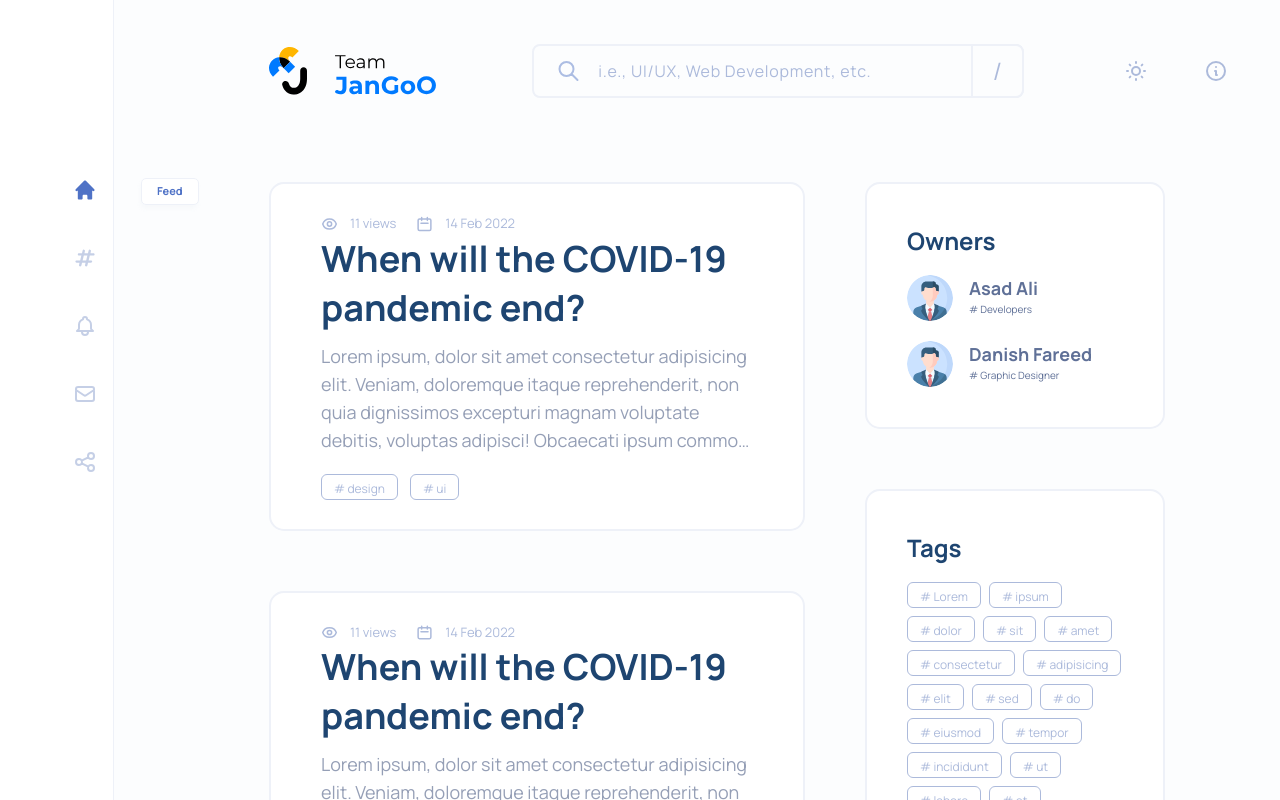
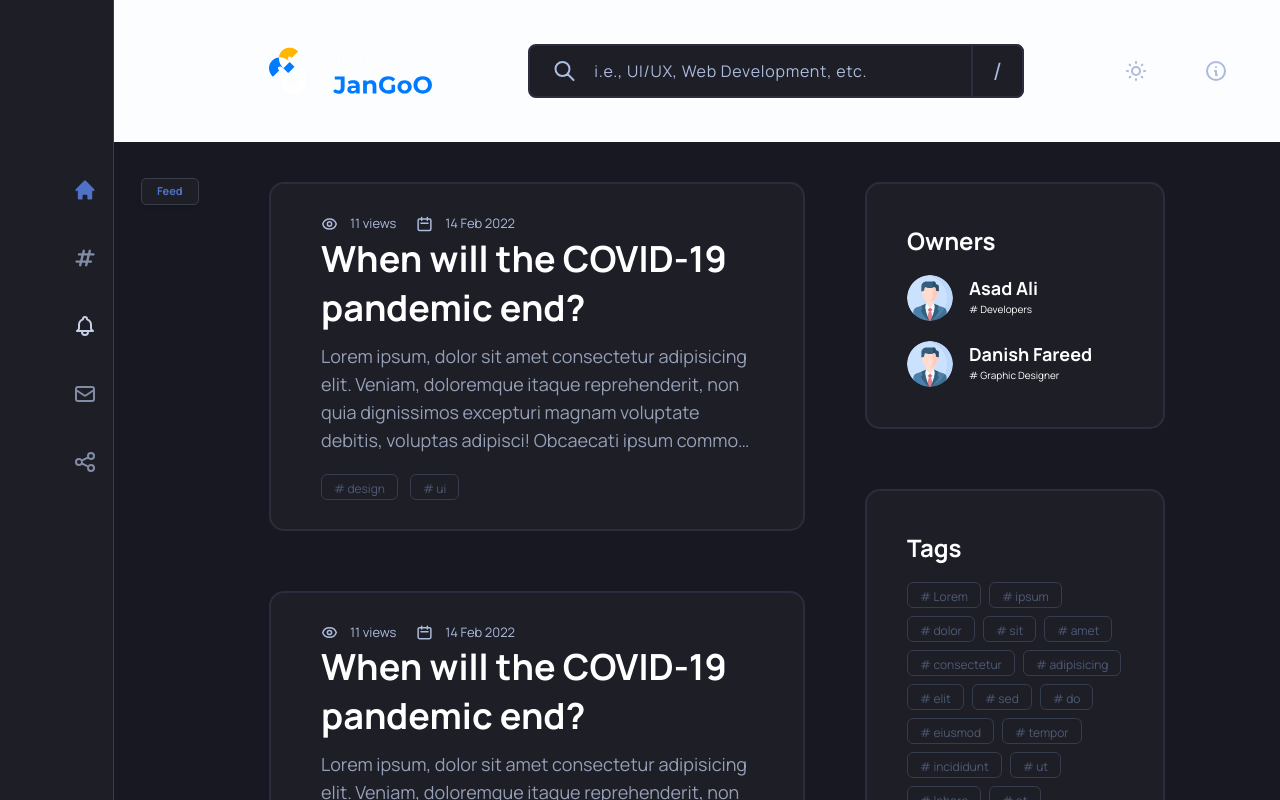
Before and after one commit to TeamJanGoO/open-blog, a Vue app: page / in a window 1280 px wide. Both pictures are taken after a click on the element 1136 px from the left and 71 px from the top of the page. Shown: the top 800 px of the page. Built offline with nearby package versions, Linux system fonts and the light colour scheme.

Commit message:
added dark theme

```diff
--- a/index.html
+++ b/index.html
@@ -6,7 +6,7 @@
     <meta name="viewport" content="width=device-width, initial-scale=1.0" />
     <title>Team JanGoO Blog</title>
   </head>
-  <body class="font-manrope bg-[#FCFDFE]">
+  <body class="font-manrope">
     <div id="app"></div>
     <script type="module" src="/src/main.ts"></script>
   </body>
--- a/src/App.vue
+++ b/src/App.vue
@@ -4,6 +4,7 @@ import MySidebar from './components/MySidebar.vue'
 import MyTopbar from './components/MyTopbar.vue'
 
 import { useMobileSidebarStore } from './stores/mobileSidebarStore'
+import { useThemeStore } from './stores/themeStore'
 
 window.addEventListener('resize', () => {
   useMobileSidebarStore().isVisible = false
@@ -11,7 +12,7 @@ window.addEventListener('resize', () => {
 </script>
 
 <template>
-  <div class="overflow-hidden">
+  <div class="overflow-hidden" :class="{ 'bg-[#FCFDFE]': useThemeStore().theme === 'light', 'bg-[#171821]': useThemeStore().theme === 'dark' }">
     <MyTopbar />
     <MySidebar />
     <div
--- a/src/components/MyBlogPostCard.vue
+++ b/src/components/MyBlogPostCard.vue
@@ -1,10 +1,12 @@
 <script setup lang="ts">
-import MyTagBadge from "./sub-components/MyTagBadge.vue";
+import MyTagBadge from "./sub-components/MyTagBadge.vue"
+import { useThemeStore } from "@/stores/themeStore"
 
 </script>
 
 <template>
-    <div class="w-full rounded-[15px] border-2 border-[#EEF1F8] bg-white pt-[30px] pb-[29px] px-[50px] flex flex-col">
+    <div class="transition-all duration-300 w-full rounded-[15px] border-2 pt-[30px] pb-[29px] px-[50px] flex flex-col"
+    :class="{ 'border-[#EEF1F8] bg-white': useThemeStore().theme === 'light', 'border-[#2A2D3D] bg-[#1D1E26]': useThemeStore().theme === 'dark' }">
         <div class="flex gap-5">
             <div class="flex gap-3">
                 <img src="@/assets/icons/eye.svg" alt="Eye SVG">
@@ -16,7 +18,8 @@ import MyTagBadge from "./sub-components/MyTagBadge.vue";
             </div>
         </div>
         <div class="mb-[10px]">
-            <h1 class="text-[#1E4571] text-[24px] lg:text-[36px] font-bold my-3 lg:my-0 leading-[28px] lg:leading-[49px]">When will the COVID-19 pandemic end?</h1>
+            <h1 class="transition-all duration-300 text-[24px] lg:text-[36px] font-bold my-3 lg:my-0 leading-[28px] lg:leading-[49px]"
+            :class="{ 'text-[#1E4571]': useThemeStore().theme === 'light', 'text-white': useThemeStore().theme === 'dark' }">When will the COVID-19 pandemic end?</h1>
         </div>
         <div class="mb-[20px]">
             <p class="text-[#959FB6] text-[18px] leading-[28px] line-clamp-4">
--- a/src/components/MyMobileSidebar.vue
+++ b/src/components/MyMobileSidebar.vue
@@ -7,21 +7,25 @@ import ShareIcon from '../assets/icons/ShareIcon.vue'
 import InfoIcon from '../assets/icons/InfoIcon.vue'
 import MyButton from './sub-components/MyButton.vue'
 import MyProfileBadge from './sub-components/MyProfileBadge.vue'
+
+import { useThemeStore } from '@/stores/themeStore'
 </script>
 
 <template>
-    <div class="w-full h-full pl-[40px] py-[40px] flex justify-center items-center">
+    <div class="transition-all duration-300 w-full h-full pl-[40px] py-[40px] flex justify-center items-center"
+    :class="{ 'bg-white': useThemeStore().theme === 'light', 'bg-[#1D1E26]': useThemeStore().theme === 'dark' }">
         <div class="h-full w-full flex flex-col justify-between">
             <div class="flex flex-col items-start gap-14">
                 <div>
-                    <img class="w-full h-[32px]" src="@/assets/logo.svg" alt="Team JanGoO Blog Logo SVG">
+                    <img v-if="useThemeStore().theme === 'light'" class="w-full h-[32px]" src="@/assets/logo-light.svg" alt="Team JanGoO Blog Logo Light SVG">
+                    <img v-else class="w-full h-[32px]" src="@/assets/logo-dark.svg" alt="Team JanGoO Blog Logo Dark SVG">
                 </div>
                 <div class="flex flex-col w-full">
                     <div class="w-full flex gap-[29px] items-center">
                         <div>
                             <FeedIcon />
                         </div>
-                        <div class="border-b-[1px] border-[#EEF1F8] py-[18px] flex-grow">
+                        <div class="transition-all duration-300 border-b-[1px] py-[18px] flex-grow" :class="{ 'border-[#EEF1F8]': useThemeStore().theme === 'light', 'border-[#ffffff04]': useThemeStore().theme === 'dark' }">
                             <a class="text-[14px] text-[#4F72C6] font-bold" href="#">Feed</a>
                         </div>
                     </div>
@@ -29,7 +33,7 @@ import MyProfileBadge from './sub-components/MyProfileBadge.vue'
                         <div>
                             <HashIcon />
                         </div>
-                        <div class="border-b-[1px] border-[#EEF1F8] py-[18px] flex-grow">
+                        <div class="transition-all duration-300 border-b-[1px] py-[18px] flex-grow" :class="{ 'border-[#EEF1F8]': useThemeStore().theme === 'light', 'border-[#ffffff04]': useThemeStore().theme === 'dark' }">
                             <a class="text-[14px] text-[#4F72C6] font-bold" href="#">Topics</a>
                         </div>
                     </div>
@@ -37,7 +41,7 @@ import MyProfileBadge from './sub-components/MyProfileBadge.vue'
                         <div>
                             <BellIcon />
                         </div>
-                        <div class="border-b-[1px] border-[#EEF1F8] py-[18px] flex-grow">
+                        <div class="transition-all duration-300 border-b-[1px] py-[18px] flex-grow" :class="{ 'border-[#EEF1F8]': useThemeStore().theme === 'light', 'border-[#ffffff04]': useThemeStore().theme === 'dark' }">
                             <a class="text-[14px] text-[#4F72C6] font-bold" href="#">Subscribe</a>
                         </div>
                     </div>
@@ -45,7 +49,7 @@ import MyProfileBadge from './sub-components/MyProfileBadge.vue'
                         <div>
                             <MailIcon />
                         </div>
-                        <div class="border-b-[1px] border-[#EEF1F8] py-[18px] flex-grow">
+                        <div class="transition-all duration-300 border-b-[1px] py-[18px] flex-grow" :class="{ 'border-[#EEF1F8]': useThemeStore().theme === 'light', 'border-[#ffffff04]': useThemeStore().theme === 'dark' }">
                             <a class="text-[14px] text-[#4F72C6] font-bold whitespace-nowrap" href="#">Contact Us</a>
                         </div>
                     </div>
@@ -53,7 +57,7 @@ import MyProfileBadge from './sub-components/MyProfileBadge.vue'
                         <div>
                             <ShareIcon />
                         </div>
-                        <div class="border-b-[1px] border-[#EEF1F8] py-[18px] flex-grow">
+                        <div class="transition-all duration-300 border-b-[1px] py-[18px] flex-grow" :class="{ 'border-[#EEF1F8]': useThemeStore().theme === 'light', 'border-[#ffffff04]': useThemeStore().theme === 'dark' }">
                             <a class="text-[14px] text-[#4F72C6] font-bold" href="#">Share</a>
                         </div>
                     </div>
--- a/src/components/MySidebar.vue
+++ b/src/components/MySidebar.vue
@@ -2,11 +2,13 @@
 import MySidenav from "./sub-components/MySidenav.vue"
 import MyMobileSidebar from './MyMobileSidebar.vue'
 import { useMobileSidebarStore } from '@/stores/mobileSidebarStore'
+import { useThemeStore } from '@/stores/themeStore'
 </script>
 
 <template>
     <div
-        class="hidden fixed top-0 left-0 w-[114px] h-screen bg-white pt-[162px] lg:flex md:justify-end border-r-[1px] border-[#ACBADB33]"
+        class="transition-all duration-300 hidden fixed top-0 left-0 w-[114px] h-screen pt-[162px] lg:flex md:justify-end border-r-[1px] border-[#ACBADB33]"
+        :class="{ 'bg-white': useThemeStore().theme === 'light', 'bg-[#1D1E26]': useThemeStore().theme === 'dark' }"
     >
         <MySidenav />
     </div>
--- a/src/components/MyTopbar.vue
+++ b/src/components/MyTopbar.vue
@@ -4,6 +4,7 @@ import ThemeIcon from '../assets/icons/ThemeIcon.vue'
 import InfoIcon from '../assets/icons/InfoIcon.vue'
 
 import { useMobileSidebarStore } from '@/stores/mobileSidebarStore'
+import { useThemeStore } from '@/stores/themeStore'
 
 import { ref } from 'vue'
 
@@ -11,6 +12,7 @@ const theme = ref('light')
 const scrolled = ref(false)
 
 const toggleTheme = () => {
+    useThemeStore().toggleTheme()
     if (theme.value === 'light') {
         theme.value = 'dark'
     } else {
@@ -29,8 +31,8 @@ window.addEventListener('scroll', () => {
 
 <template>
     <div
-        class="transition-all duration-500 md:fixed md:top-0 md:left-0 pl-[20px] lg:pl-[160px] xl:pl-[269px] pr-[20px] lg:pr-[48px] w-full h-[100px] md:h-[142px] flex gap-x-12 xl:gap-x-24 justify-between items-center bg-[#FCFDFE]"
-        :class="{ 'shadow-xl shadow-gray-100/50': scrolled }"
+        class="transition-all duration-300 md:fixed md:top-0 md:left-0 pl-[20px] lg:pl-[160px] xl:pl-[269px] pr-[20px] lg:pr-[48px] w-full h-[100px] md:h-[142px] flex gap-x-12 xl:gap-x-24 justify-between items-center bg-[#FCFDFE]"
+        :class="{ 'shadow-xl shadow-gray-100/50': scrolled && useThemeStore().theme === 'light', 'bg-[#FCFDFE]': useThemeStore().theme === 'light', 'bg-[#171821]': useThemeStore().theme === 'dark' }"
     >
         <div class="flex justify-center items-center gap-x-[20px] md:gap-x-[48px]">
             <svg
@@ -62,20 +64,31 @@ window.addEventListener('scroll', () => {
                     fill-opacity="0.7"
                 />
             </svg>
-            <img
-                class="transition-all duration-500 w-full h-[30px] md:h-[48px]"
-                src="@/assets/logo.svg"
-                alt="Team JanGoO Logo SVG"
-            />
+            <TransitionGroup name="fade">
+                <img
+                    v-if="useThemeStore().theme === 'light'"
+                    class="transition-all duration-500 w-full h-[30px] md:h-[48px]"
+                    src="@/assets/logo-light.svg"
+                    alt="Team JanGoO Logo Light SVG"
+                />
+                <img
+                    v-else
+                    class="transition-all duration-500 w-full h-[30px] md:h-[48px]"
+                    src="@/assets/logo-dark.svg"
+                    alt="Team JanGoO Logo Dark SVG"
+                />
+            </TransitionGroup>
         </div>
         <div class="hidden lg:block flex-1">
             <MySearchbox />
         </div>
         <div class="flex gap-x-6 md:gap-x-12">
-            <div @click="toggleTheme" class="p-1 rounded-full hover:bg-gray-100 cursor-pointer">
+            <div @click="toggleTheme" class="transition-all duration-300 p-1 rounded-full cursor-pointer"
+             :class="{ 'hover:bg-gray-100': useThemeStore().theme === 'light', 'hover:bg-[#171821]': useThemeStore().theme === 'dark' }">
                 <ThemeIcon :theme="theme" />
             </div>
-            <div class="hidden lg:block p-1 rounded-full hover:bg-gray-100 cursor-pointer">
+            <div class="transition-all duration-300 hidden lg:block p-1 rounded-full cursor-pointer"
+            :class="{ 'hover:bg-gray-100': useThemeStore().theme === 'light', 'hover:bg-[#171821]': useThemeStore().theme === 'dark' }">
                 <InfoIcon />
             </div>
         </div>
--- a/src/components/sub-components/MyProfileBadge.vue
+++ b/src/components/sub-components/MyProfileBadge.vue
@@ -1,4 +1,6 @@
 <script setup lang="ts">
+import { useThemeStore } from '@/stores/themeStore'
+
 const props = defineProps({
     img: {
         type: String,
@@ -22,8 +24,10 @@ const props = defineProps({
             <img class="rounded-full w-[46px] h-[46px]" :src="props.img" :alt="props.name">
         </div>
         <div class="flex flex-col">
-            <span class="text-[18px] text-[#5F7097] font-bold whitespace-nowrap">{{ props.name }}</span>
-            <span class="text-[10px] text-[#5F7097] whitespace-nowrap"># {{ props.tag }}</span>
+            <span class="text-[18px] font-bold whitespace-nowrap"
+            :class="{ 'text-[#5F7097]': useThemeStore().theme === 'light', 'text-white': useThemeStore().theme === 'dark' }">{{ props.name }}</span>
+            <span class="text-[10px] text-[#5F7097] whitespace-nowrap"
+            :class="{ 'text-[#5F7097]': useThemeStore().theme === 'light', 'text-white': useThemeStore().theme === 'dark' }"># {{ props.tag }}</span>
         </div>
     </div>
 </template>
--- a/src/components/sub-components/MySearchbox.vue
+++ b/src/components/sub-components/MySearchbox.vue
@@ -1,5 +1,7 @@
 <script setup lang="ts">
 import { ref, onMounted } from 'vue'
+
+import { useThemeStore } from '@/stores/themeStore'
 
 const input: any = ref(null)
 
@@ -36,7 +38,8 @@ onMounted(() => {
         </div>
         <input
             ref="input"
-            class="transition-all duration-300 bg-transparent focus:bg-white hover:bg-white placeholder-[#ACBADB] text-[#ACBADB] tracking-[0.75px] pl-16 w-full h-full border-2 border-[#EEF1F8] focus:border-[#EEF1F8] focus:ring-0 focus:ring-[#EEF1F8] focus:shadow-xl focus:shadow-gray-200/50 rounded-lg focus:outline-none"
+            class="transition-all duration-300 delay-300 tracking-[0.75px] pl-16 w-full h-full border-2 rounded-lg focus:outline-none"
+            :class="{ 'bg-transparent focus:bg-white hover:bg-white placeholder-[#ACBADB] text-[#ACBADB] border-[#EEF1F8] focus:border-[#EEF1F8] focus:ring-0 focus:ring-[#EEF1F8] focus:shadow-xl focus:shadow-gray-200/50': useThemeStore().theme === 'light', 'bg-[#1D1E26] focus:bg-[#171821] hover:bg-[#171821] placeholder-[#ACBADB] text-[#ACBADB] border-[#2A2D3D]': useThemeStore().theme === 'dark' }"
             type="text"
             id="search"
             name="search"
@@ -45,7 +48,8 @@ onMounted(() => {
             placeholder="i.e., UI/UX, Web Development, etc."
         />
         <div
-            class="absolute top-0 bottom-0 right-0 flex justify-center items-center px-5 h-full rounded-tr-lg rounded-br-lg border-2 border-[#EEF1F8] bg-[#FCFDFE] text-[#ACBADB] text-2xl"
+            class="transition-all duration-300 delay-300 absolute top-0 bottom-0 right-0 flex justify-center items-center px-5 h-full rounded-tr-lg rounded-br-lg border-2 text-[#ACBADB] text-2xl"
+            :class="{ 'border-[#EEF1F8] bg-[#FCFDFE]': useThemeStore().theme === 'light', 'border-[#2A2D3D] bg-[#1D1E26]': useThemeStore().theme === 'dark' }"
         >/</div>
     </div>
 </template>
--- a/src/components/sub-components/MySidenav.vue
+++ b/src/components/sub-components/MySidenav.vue
@@ -6,6 +6,7 @@ import MailIcon from '@/assets/icons/MailIcon.vue'
 import ShareIcon from '@/assets/icons/ShareIcon.vue'
 
 import { ref } from 'vue'
+import { useThemeStore } from '@/stores/themeStore'
 
 const states = ref(['active', 'default', 'default', 'default', 'default'])
 
@@ -41,7 +42,7 @@ const clickActivate = (i: number) => {
             :class="{ 'activated': states[0] === 'active' }"
         >
             <FeedIcon :state="states[0]" />
-            <span class="tooltiptext top-0 mt-2 py-[4px] px-[15px]">Feed</span>
+            <span class="transition-all duration-300 tooltiptext top-0 mt-2 py-[4px] px-[15px]" :class="{ 'bg-white border-[1px] border-[#EEF1F8] [box-shadow:-1px_4px_4px_0px_#9CAACC0D]': useThemeStore().theme === 'light', 'bg-[#1D1E26] border-[1px] border-[#3A3D4A] [box-shadow:-1px_4px_4px_rgba(0,0,0,0.05)]': useThemeStore().theme === 'dark' }">Feed</span>
         </div>
         <div
             @mouseenter="hoverActivate(1)"
@@ -51,7 +52,7 @@ const clickActivate = (i: number) => {
             :class="{ 'activated': states[1] === 'active' }"
         >
             <HashIcon :state="states[1]" />
-            <span class="tooltiptext top-0 mt-2 py-[4px] px-[15px]">Topics</span>
+            <span class="transition-all duration-300 tooltiptext top-0 mt-2 py-[4px] px-[15px]" :class="{ 'bg-white border-[1px] border-[#EEF1F8] [box-shadow:-1px_4px_4px_0px_#9CAACC0D]': useThemeStore().theme === 'light', 'bg-[#1D1E26] border-[1px] border-[#3A3D4A] [box-shadow:-1px_4px_4px_rgba(0,0,0,0.05)]': useThemeStore().theme === 'dark' }">Topics</span>
         </div>
         <div
             @mouseenter="hoverActivate(2)"
@@ -61,7 +62,7 @@ const clickActivate = (i: number) => {
             :class="{ 'activated': states[2] === 'active' }"
         >
             <BellIcon :state="states[2]" />
-            <span class="tooltiptext top-0 mt-2 py-[4px] px-[15px]">Subscribe</span>
+            <span class="transition-all duration-300 tooltiptext top-0 mt-2 py-[4px] px-[15px]" :class="{ 'bg-white border-[1px] border-[#EEF1F8] [box-shadow:-1px_4px_4px_0px_#9CAACC0D]': useThemeStore().theme === 'light', 'bg-[#1D1E26] border-[1px] border-[#3A3D4A] [box-shadow:-1px_4px_4px_rgba(0,0,0,0.05)]': useThemeStore().theme === 'dark' }">Subscribe</span>
         </div>
         <div
             @mouseenter="hoverActivate(3)"
@@ -71,17 +72,17 @@ const clickActivate = (i: number) => {
             :class="{ 'activated': states[3] === 'active' }"
         >
             <MailIcon :state="states[3]" />
-            <span class="tooltiptext top-0 mt-2 py-[4px] px-[15px] whitespace-nowrap">Contact Us</span>
+            <span class="transition-all duration-300 tooltiptext top-0 mt-2 py-[4px] px-[15px] whitespace-nowrap" :class="{ 'bg-white border-[1px] border-[#EEF1F8] [box-shadow:-1px_4px_4px_0px_#9CAACC0D]': useThemeStore().theme === 'light', 'bg-[#1D1E26] border-[1px] border-[#3A3D4A] [box-shadow:-1px_4px_4px_rgba(0,0,0,0.05)]': useThemeStore().theme === 'dark' }">Contact Us</span>
         </div>
         <div
             @mouseenter="hoverActivate(4)"
             @mouseleave="hoverDeactivate(4)"
             @click="clickActivate(4)"
-            class="tooltip p-2 cursor-pointer"
+            class="transition-all duration-300 tooltip p-2 cursor-pointer"
             :class="{ 'activated': states[4] === 'active' }"
         >
             <ShareIcon :state="states[4]" />
-            <span class="tooltiptext top-1/2 -translate-y-1/2 py-[4px] px-[15px]">Share</span>
+            <span class="tooltiptext top-1/2 -translate-y-1/2 py-[4px] px-[15px]" :class="{ 'bg-white border-[1px] border-[#EEF1F8] [box-shadow:-1px_4px_4px_0px_#9CAACC0D]': useThemeStore().theme === 'light', 'bg-[#1D1E26] border-[1px] border-[#3A3D4A] [box-shadow:-1px_4px_4px_rgba(0,0,0,0.05)]': useThemeStore().theme === 'dark' }">Share</span>
         </div>
     </div>
 </template>
@@ -94,20 +95,17 @@ const clickActivate = (i: number) => {
 
 .tooltip .tooltiptext {
     visibility: hidden;
-    background-color: #FFFFFF;
     color: #4F72C6;
     font-weight: bold;
     font-size: 11px;
     line-height: 150%;
     text-align: center;
-    border: solid 1px #EEF1F8;
     border-radius: 5px;
     position: absolute;
     left: 340%;
     margin-left: -60px;
     opacity: 0;
     transition: opacity 0.3s;
-    box-shadow: -1px 4px 4px 0px #9CAACC0D;
 }
 
 .tooltip:hover .tooltiptext {
--- a/src/components/sub-components/MyTagBadge.vue
+++ b/src/components/sub-components/MyTagBadge.vue
@@ -1,4 +1,6 @@
 <script setup lang="ts">
+import { useThemeStore } from '@/stores/themeStore'
+
 const props = defineProps({
     text: {
         type: String,
@@ -8,7 +10,9 @@ const props = defineProps({
 </script>
 
 <template>
-    <div class="border-[1px] border-[#ACBADB] px-3 py-[0px] rounded-[6px]">
-        <span class="text-[12px] text-[#ACBADB]"># {{ props.text }}</span>
+    <div class="transition-all duration-300 border-[1px] bg-transparent px-3 py-[0px] rounded-[6px]"
+    :class="{ 'border-[#ACBADB]': useThemeStore().theme === 'light', 'border-[#4F5B75]/50': useThemeStore().theme === 'dark' }">
+        <span class="transition-all duration-300 text-[12px]"
+        :class="{ 'text-[#ACBADB]': useThemeStore().theme === 'light', 'text-[#4F5B75]': useThemeStore().theme === 'dark' }"># {{ props.text }}</span>
     </div>
 </template>
--- /dev/null
+++ b/src/stores/themeStore.ts
@@ -0,0 +1,13 @@
+import { defineStore } from 'pinia'
+
+export const useThemeStore = defineStore({
+  id: 'themeStore',
+  state: () => ({
+    theme: 'light'
+  }),
+  actions: {
+    toggleTheme() {
+        this.theme = this.theme === 'light' ? 'dark' : 'light'
+    }
+  }
+})
--- a/src/views/FeedView.vue
+++ b/src/views/FeedView.vue
@@ -1,9 +1,11 @@
 <script setup lang="ts">
-import MyBlogPostCard from "../components/MyBlogPostCard.vue";
-import MyProfileBadge from "../components/sub-components/MyProfileBadge.vue";
-import MyButton from "../components/sub-components/MyButton.vue";
-import MyTagBadge from "../components/sub-components/MyTagBadge.vue";
-import { ref } from "vue";
+import MyBlogPostCard from "../components/MyBlogPostCard.vue"
+import MyProfileBadge from "../components/sub-components/MyProfileBadge.vue"
+import MyButton from "../components/sub-components/MyButton.vue"
+import MyTagBadge from "../components/sub-components/MyTagBadge.vue"
+import { ref } from "vue"
+
+import { useThemeStore } from "@/stores/themeStore"
 
 const loremIpsumWords = [
     "Lorem",
@@ -45,9 +47,11 @@ const posts = ref(3)
     </div>
     <div class="hidden w-full min-w-[300px] max-w-fit xl:max-w-[350px] pb-20 xl:pb-0 lg:flex flex-row xl:flex-col gap-[20px] xl:gap-[60px]">
       <div
-        class="min-w-max rounded-[15px] border-2 border-[#EEF1F8] bg-white p-[40px] flex flex-col gap-[18px]"
+        class="transition-all duration-300 min-w-max rounded-[15px] border-2 p-[40px] flex flex-col gap-[18px]"
+        :class="{ 'border-[#EEF1F8] bg-white': useThemeStore().theme === 'light', 'border-[#2A2D3D] bg-[#1D1E26]': useThemeStore().theme === 'dark' }"
       >
-        <h1 class="text-[24px] text-[#1E4571] leading-[33px] font-bold">Owners</h1>
+        <h1 class="text-[24px] leading-[33px] font-bold"
+        :class="{ 'text-[#1E4571]': useThemeStore().theme === 'light', 'text-white': useThemeStore().theme === 'dark' }">Owners</h1>
         <div class="flex flex-col gap-5 w-full">
           <div>
             <MyProfileBadge name="Asad Ali" tag="Developers" />
@@ -58,9 +62,11 @@ const posts = ref(3)
         </div>
       </div>
       <div
-        class="rounded-[15px] border-2 border-[#EEF1F8] bg-white p-[40px] flex flex-col gap-[18px]"
+        class="transition-all duration-300 rounded-[15px] border-2 p-[40px] flex flex-col gap-[18px]"
+        :class="{ 'border-[#EEF1F8] bg-white': useThemeStore().theme === 'light', 'border-[#2A2D3D] bg-[#1D1E26]': useThemeStore().theme === 'dark' }"
       >
-        <h1 class="text-[24px] text-[#1E4571] leading-[33px] font-bold">Tags</h1>
+        <h1 class="transition-all duration-300 text-[24px] text-[#1E4571] leading-[33px] font-bold"
+        :class="{ 'text-[#1E4571]': useThemeStore().theme === 'light', 'text-white': useThemeStore().theme === 'dark' }">Tags</h1>
         <div class="flex gap-2 flex-wrap">
           <div class="flex-0" v-for="(word, index) in loremIpsumWords" :key="index">
             <MyTagBadge :text="word" />
```
Also changed, not shown: src/assets/logo-dark.svg (added), src/assets/logo-light.svg (renamed from src/assets/logo.svg).
